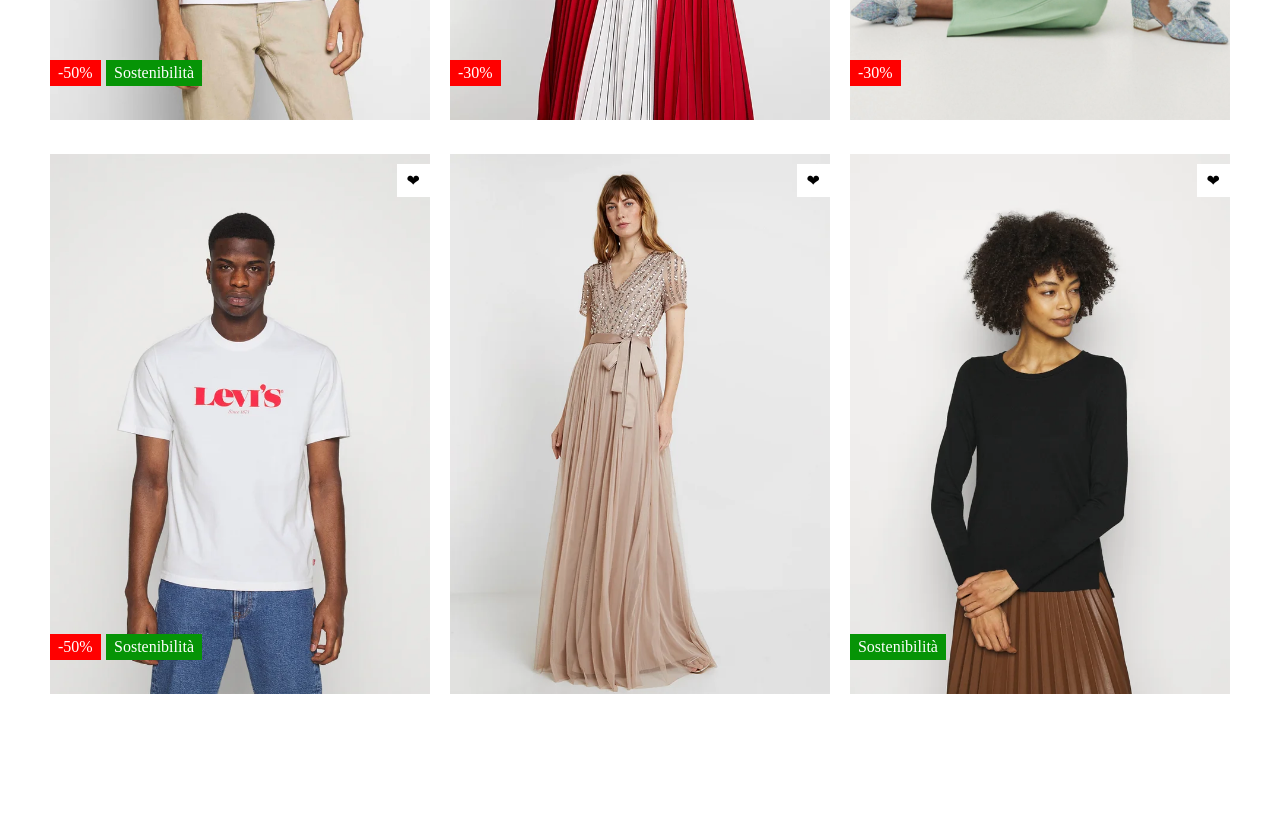
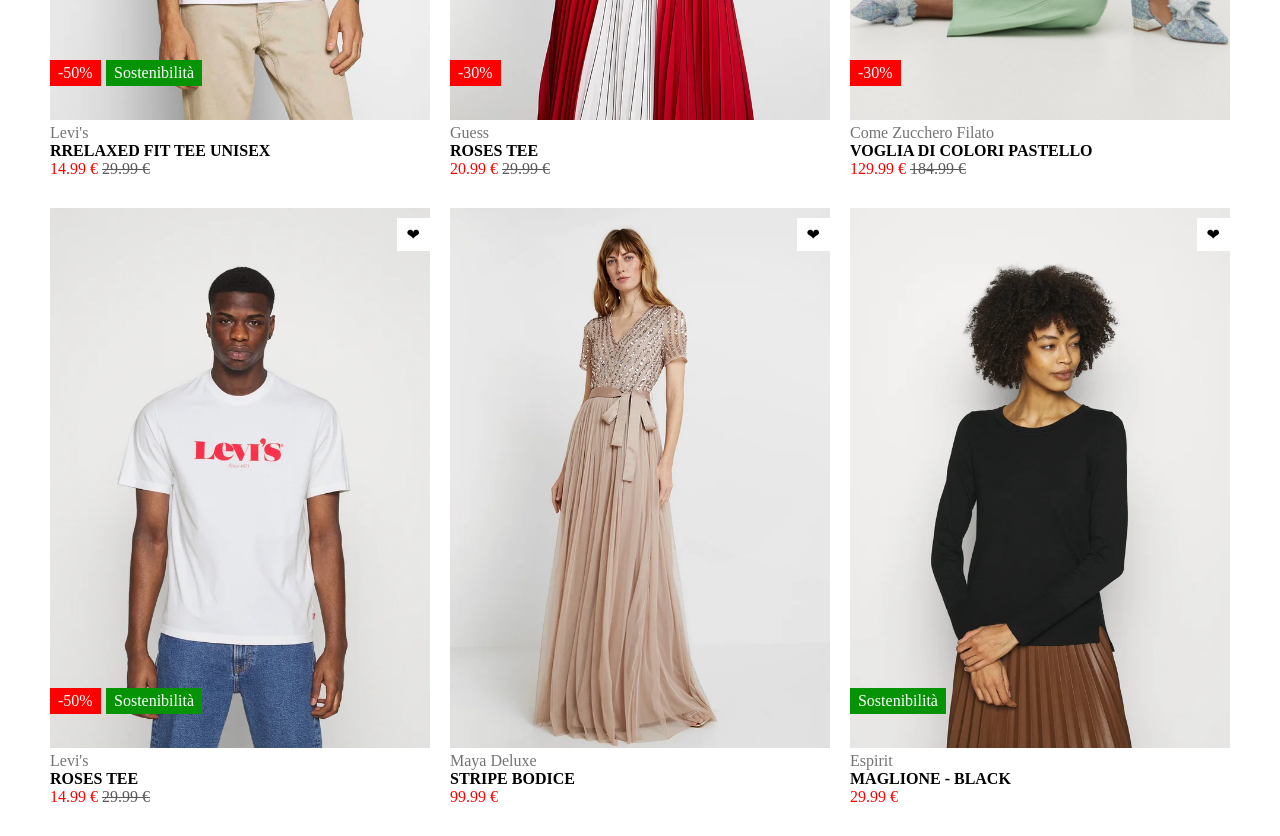
Before and after one commit to gianluigi7/html-css-boolando, a plain HTML site: page index.html in a window 1280 px wide. Shown: the part 520-1356 px from the top of the page. Before the commit the page ends 1248 px from the top, so only its background shows below. Drawn offline with Linux system fonts and the light colour scheme.

Commit message:
ADD didascalie

```diff
--- a/css/style.css
+++ b/css/style.css
@@ -107,4 +107,12 @@
 }
 .content:hover .hover-image{
     display: block;
+}.red{
+    color: red;
+}.gray{
+    color: rgb(90, 90, 90);
+}.linea{
+    text-decoration: line-through;
+}.lightgray{
+    color: rgb(117, 114, 114);
 }
--- a/index.html
+++ b/index.html
@@ -40,6 +40,9 @@
                 <div class="discount-label bg-red">-50%</div>
                 <div class="sostenibilità bg-green">Sostenibilità</div>
                 <div class="heart">&#10084;</div>
+                <div class="lightgray">Levi's</div>
+                <div><strong>RRELAXED FIT TEE UNISEX</strong></div>
+                <div class="red">14.99 &euro; <span class="gray linea">29.99 &euro;</span></div>
              </div>
             </div>
             <div class="col33">
@@ -48,6 +51,9 @@
                 <img class="hover-image" src="./img/2b.webp">
                 <div class="discount-label bg-red">-30%</div>
                 <div class="heart">&#10084;</div>
+                <div class="lightgray">Guess</div>
+                <div><strong>ROSES TEE</strong></div>
+                <div class="red">20.99 &euro; <span class="gray linea">29.99 &euro;</span></div>
              </div>
             </div>
             <div class="col33">
@@ -56,6 +62,9 @@
                 <img class="hover-image" src="./img/3b.webp">
                 <div class="discount-label bg-red">-30%</div>
                 <div class="heart">&#10084;</div>
+                <div class="lightgray">Come Zucchero Filato</div>
+                <div><strong>VOGLIA DI COLORI PASTELLO</strong></div>
+                <div class="red">129.99 &euro; <span class="gray linea">184.99 &euro;</span></div>
 
              </div>
             </div>
@@ -66,6 +75,9 @@
                 <div class="discount-label bg-red">-50%</div>
                 <div class="sostenibilità bg-green">Sostenibilità</div>
                 <div class="heart">&#10084;</div>
+                <div class="lightgray">Levi's</div>
+                <div><strong>ROSES TEE</strong></div>
+                <div class="red">14.99 &euro; <span class="gray linea">29.99 &euro;</span></div>
              </div>
             </div>
             <div class="col33">
@@ -73,6 +85,9 @@
                 <img class="main-image" src="./img/5.webp">
                 <img class="hover-image" src="./img/5b.webp">
                 <div class="heart">&#10084;</div>
+                <div class="lightgray">Maya Deluxe</div>
+                <div><strong>STRIPE BODICE</strong></div>
+                <div class="red">99.99 &euro;</div>
              </div>
             </div>
             <div class="col33">
@@ -81,6 +96,9 @@
                 <img class="hover-image" src="./img/6b.webp">
                 <div class="discount-label bg-green">Sostenibilità</div>
                 <div class="heart">&#10084;</div>
+                <div class="lightgray">Espirit</div>
+                <div><strong>MAGLIONE - BLACK</strong></div>
+                <div class="red">29.99 &euro; </div>
              </div>
             </div>
 
```
